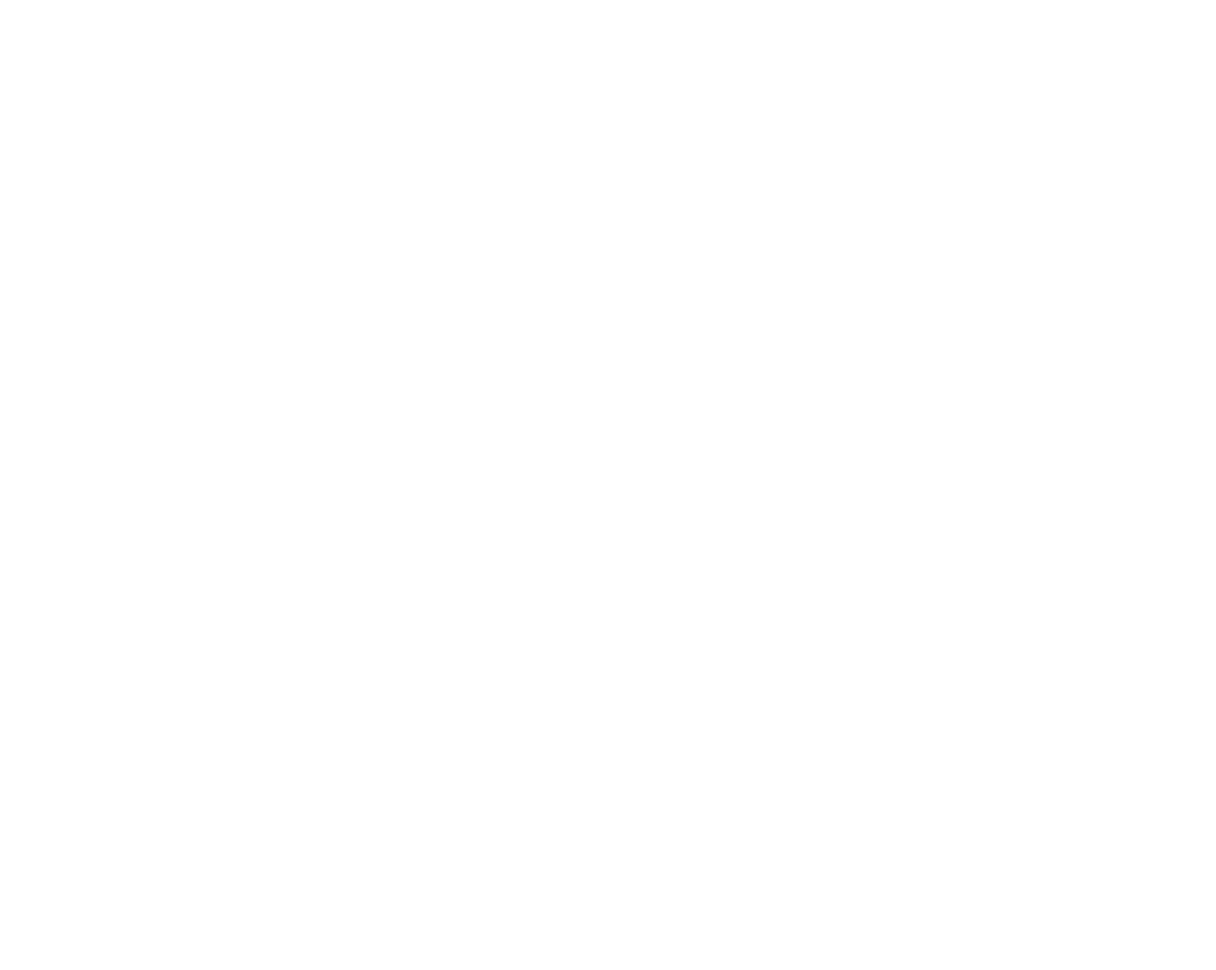
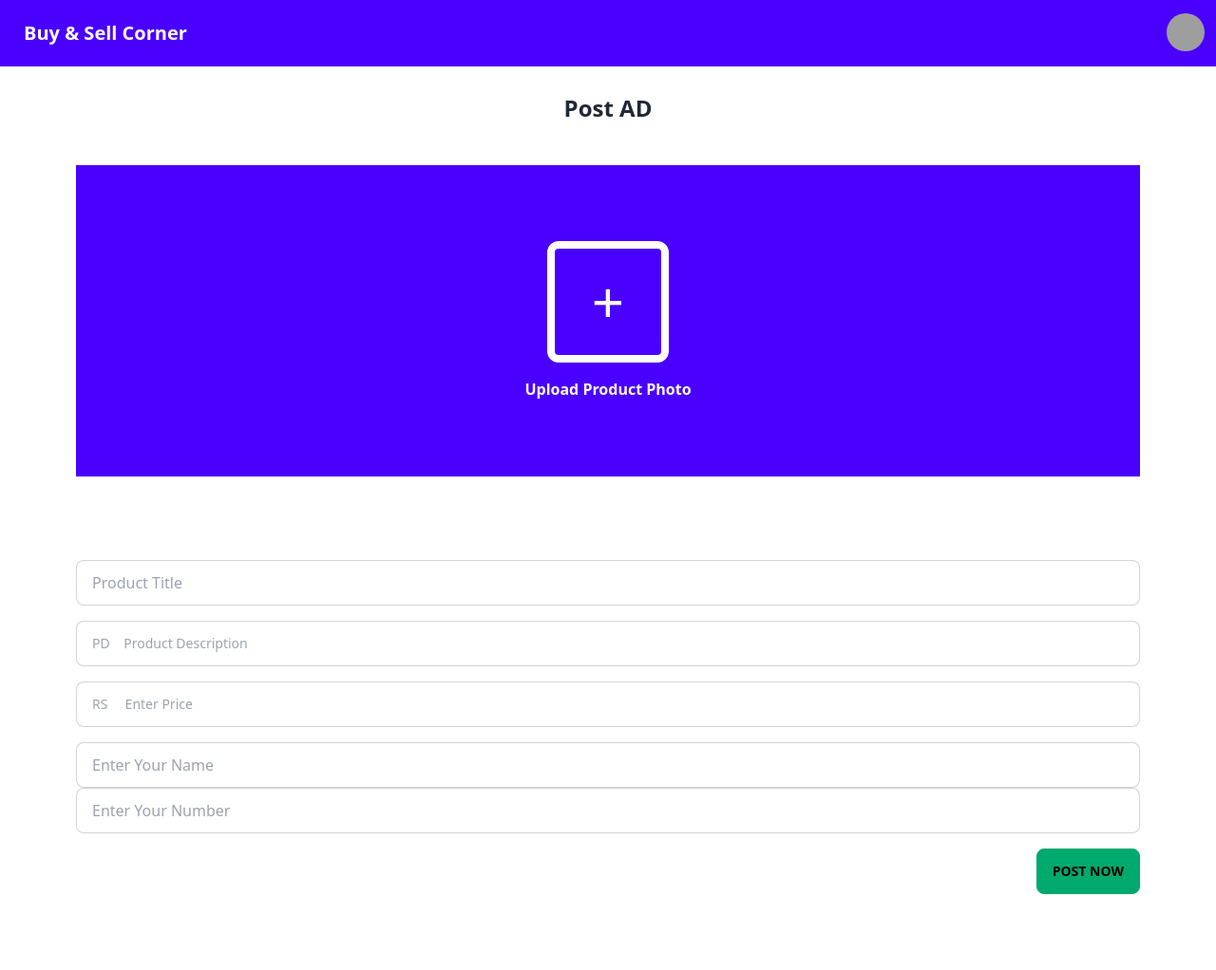
Before and after one commit to rophilekhan/Buy-Sell-Corner, a plain HTML site: page postAd.html in a window 1280 px wide. Shown: the whole page at 95% size. Before the commit the page ends 800 px from the top, so only its background shows below. Drawn offline with nearby package versions, Linux system fonts and the light colour scheme; grey boxes are pictures that could not be loaded.

Commit message:
post add page completed

```diff
--- a/postAd.html
+++ b/postAd.html
@@ -1,14 +1,124 @@
 <!DOCTYPE html>
 <html lang="en">
+
 <head>
     <meta charset="UTF-8">
     <meta name="viewport" content="width=device-width, initial-scale=1.0">
     <title>Document</title>
     <link href="https://cdn.jsdelivr.net/npm/daisyui@4.12.10/dist/full.min.css" rel="stylesheet" type="text/css" />
 </head>
+
 <body>
 
+    <!-- navbar area started -->
 
-    <script src="https://cdn.tailwindcss.com"></script>
+    <div class="navbar bg-base-100 bg-primary">
+        <div class="flex-1">
+            <a class="btn btn-ghost text-xl text-white font-bold">Buy & Sell Corner</a>
+        </div>
+        <div class="flex-none">
+            <div class="dropdown dropdown-end">
+                <div tabindex="0" role="button" class="btn btn-ghost btn-circle">
+                </div>
+                <div tabindex="0" class="card card-compact dropdown-content bg-base-100 z-[1] mt-3 w-52 shadow">
+                    <div class="card-body">
+                        <span class="text-lg font-bold">8 Items</span>
+                        <span class="text-info">Subtotal: $999</span>
+                        <div class="card-actions">
+                            <button class="btn btn-primary btn-block">View cart</button>
+                        </div>
+                    </div>
+                </div>
+            </div>
+            <div class="dropdown dropdown-end">
+                <div tabindex="0" role="button" class="btn btn-ghost btn-circle avatar">
+                    <div class="w-10 rounded-full">
+                        <img alt="Tailwind CSS Navbar component"
+                            src="https://img.daisyui.com/images/stock/photo-1534528741775-53994a69daeb.webp" />
+                    </div>
+                </div>
+                <ul tabindex="0"
+                    class="menu menu-sm dropdown-content bg-base-100 rounded-box z-[1] mt-3 w-52 p-2 shadow">
+                    <li>
+                        <a class="justify-between">
+                            Profile
+                            <span class="badge">New</span>
+                        </a>
+                    </li>
+                    <li><a>Settings</a></li>
+                    <li><a>Logout</a></li>
+                </ul>
+            </div>
+        </div>
+    </div>
+
+    <!-- navbar area ended -->
+
+
+    <!-- Post add area started -->
+
+    <div class="mt-7 ">
+        <h1 class="text-2xl font-bold flex justify-center">Post AD</h1>
+    </div>
+
+    <br>
+
+    <div class="mt-5 p-20 ml-20 mr-20 bg-primary">
+        <div class="flex items-center justify-center mb-4">
+            <div class="w-32 h-32 rounded-xl border-8 border-solid border-white flex items-center justify-center">
+                <span class="text-white text-6xl"><a href=""></a> +</span>
+            </div>
+        </div>
+
+        <div class="font-bold text-white flex items-center justify-center">
+            <span>Upload Product Photo</span>
+        </div>
+    </div>
+        <!-- Post add area ended -->
+
+
+        <!-- text area started -->
+<div class="mt-2 p-20 " >
+        <input type="text" placeholder="Product Title" class="input input-bordered w-full mb-4">
+        <input type="number" placeholder="PD    Product Description"  class="textarea textarea-bordered w-full mb-4">
+        <input type="number" placeholder="RS     Enter Price"  class="textarea textarea-bordered w-full mb-4">
+        <input type="text" placeholder="Enter Your Name" class="input input-bordered w-full">
+        <input type="text" placeholder="Enter Your Number" class="input input-bordered w-full mb-4">
+        <div class="flex justify-end">
+            <button class="btn btn-success">POST NOW</button>
+        </div>
+
+    </div>
+
+
+
+        <!-- text area ended -->
+
+
+
+
+
+
+
+        <script src="https://cdn.tailwindcss.com"></script>
 </body>
+
 </html>
+
+
+
+<!-- <body class="bg-gray-100 flex items-center justify-center h-screen">
+    <div class="bg-white p-8 rounded-lg shadow-lg w-96">
+        <h1 class="text-2xl font-bold mb-4">Buy / Sells Corner</h1>
+        <button class="btn btn-primary w-full mb-4">Post AD</button>
+        <div class="flex items-center justify-center mb-4">
+            <div class="w-24 h-24 border-2 border-dashed border-gray-300 flex items-center justify-center">
+                <span class="text-gray-400 text-4xl">+</span>
+            </div>
+        </div>
+        <input type="text" placeholder="Product Title" class="input input-bordered w-full mb-4">
+        <textarea placeholder="Product Description" class="textarea textarea-bordered w-full mb-4"></textarea>
+        <input type="text" placeholder="Enter Your Name" class="input input-bordered w-full mb-4">
+        <input type="text" placeholder="Enter Your Number" class="input input-bordered w-full mb-4">
+        <button class="btn btn-success w-full">POST NOW</button>
+    </div> -->
```
Also changed, not shown: index.html (+2 -2 lines).
